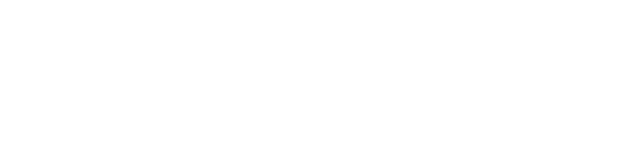
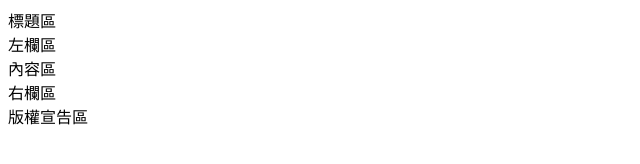
Before and after one commit to pcctw168/OnePlus_Car_Web, a plain HTML site: page index.html in a window 1280 px wide. Shown: the whole page, without its empty margins (0-640 px from the left). Drawn offline with Linux system fonts and the light colour scheme.

Commit message:
8-2 設定網頁架構的 Div 標籤

```diff
--- a/index.html
+++ b/index.html
@@ -7,5 +7,12 @@
 </head>
 
 <body>
+<div id="wrapper">
+<div id="header">標題區</div>
+<div id="header">左欄區</div>
+<div id="header">內容區</div>
+<div id="header">右欄區</div>
+<div id="header">版權宣告區</div>
+</div>
 </body>
 </html>
```
